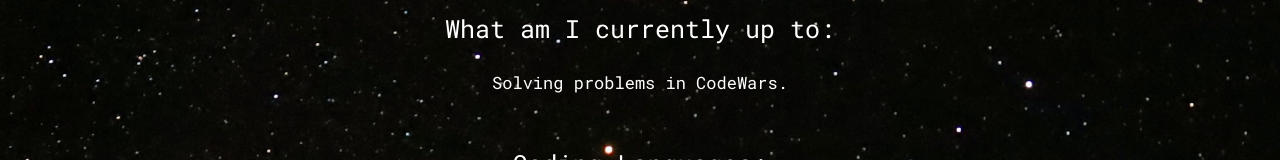
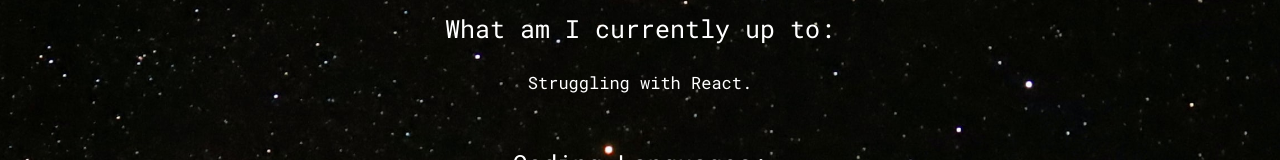
Before and after one commit to xynoan/xynoan, a plain HTML site: page index.html in a window 1280 px wide. Shown: the part 423-583 px from the top of the page. Drawn offline with nearby package versions, Linux system fonts and the light colour scheme.

Commit message:
updated status

```diff
--- a/index.html
+++ b/index.html
@@ -23,7 +23,7 @@
     <section>
         <header>What am I currently up to:</header>
         <br>
-        <p>Solving problems in CodeWars.</p>
+        <p>Struggling with React.</p>
     </section>
     <section>
         <header>Coding Languages:</header>
```
